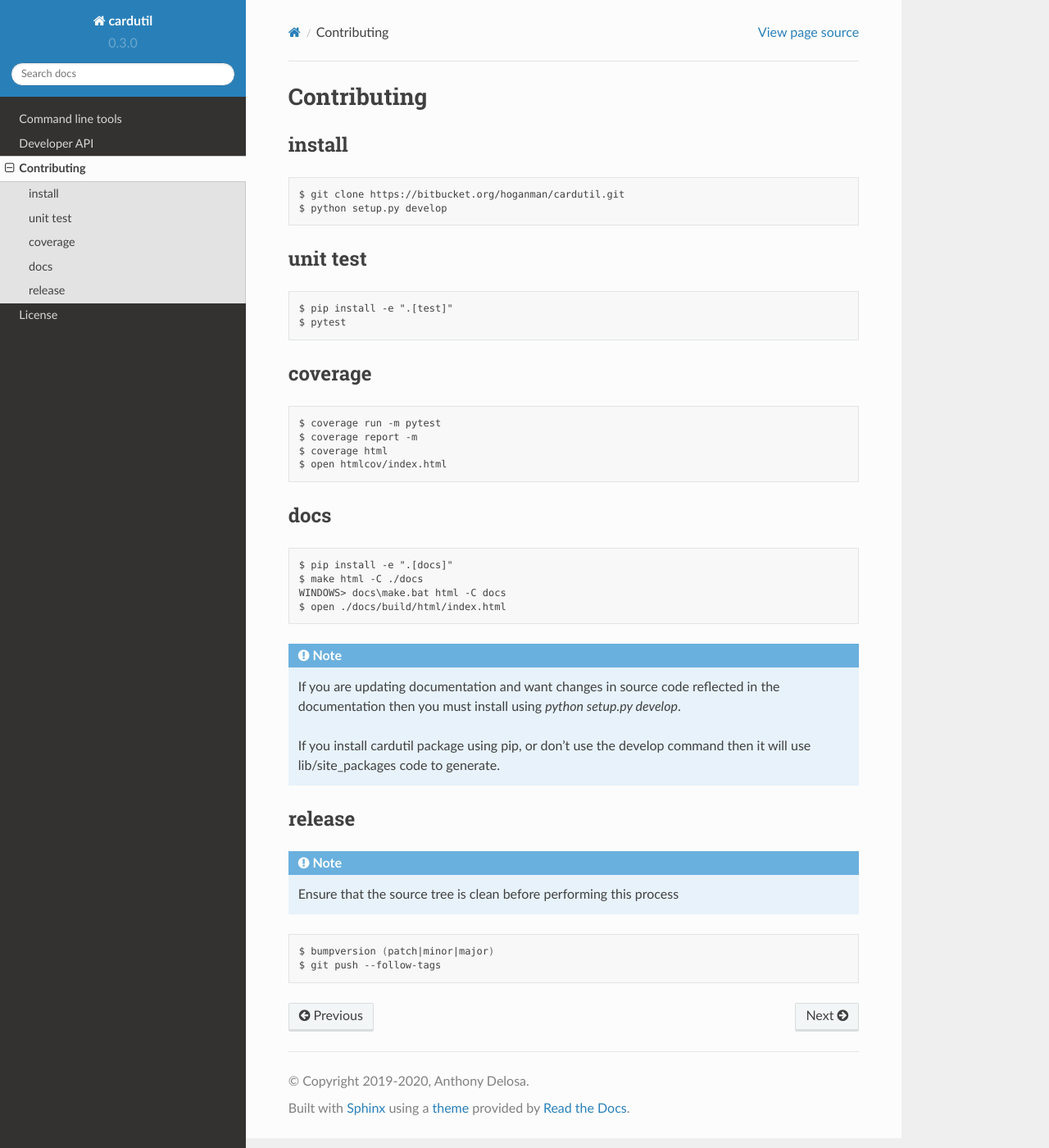
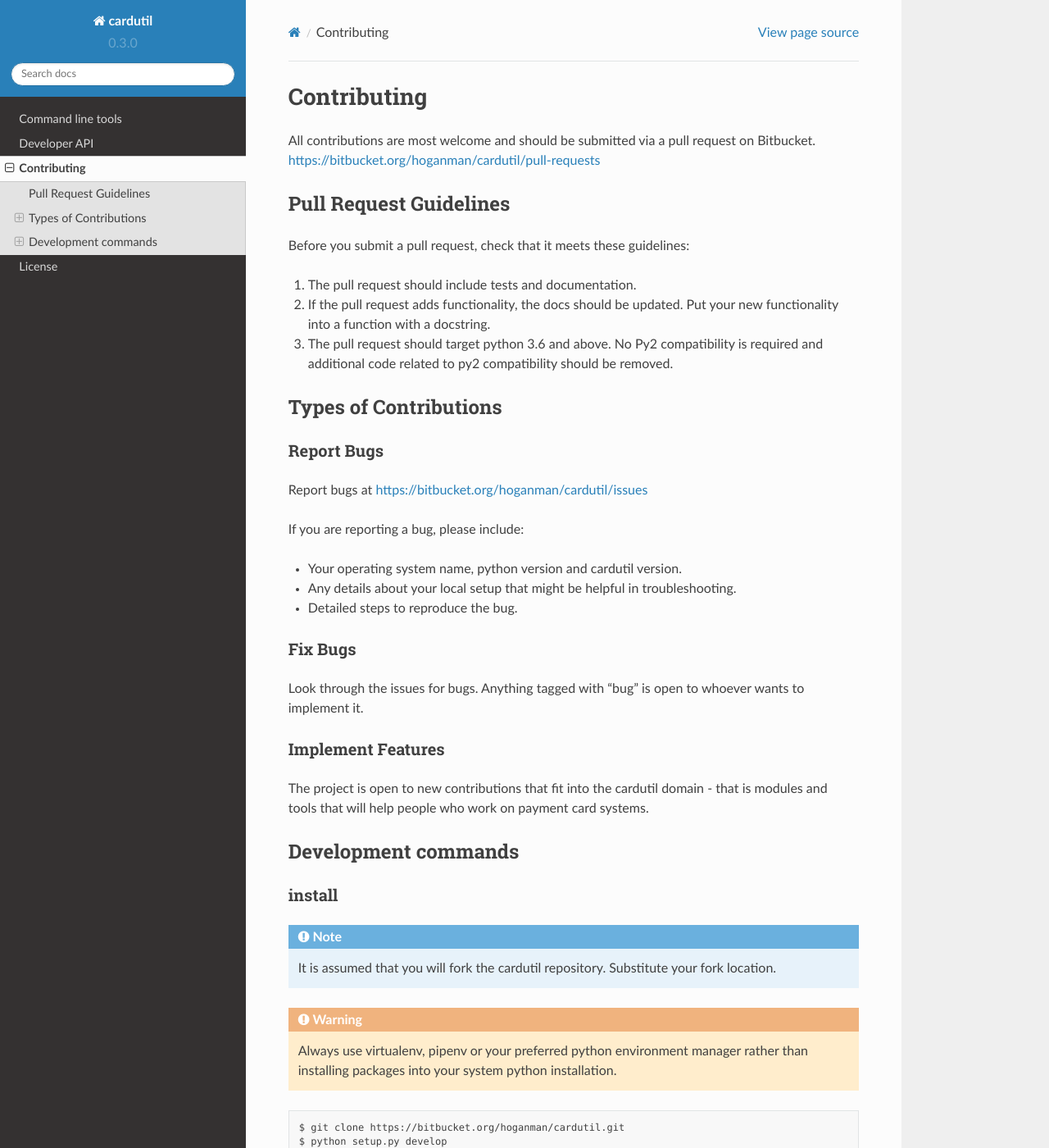
Before and after one commit to adelosa/cardutil, a Sphinx documentation site: the page built from docs/source/contributing.rst, in a window 1280 px wide and 1400 px high. Shown: the whole window at 82% size. Built offline with Sphinx 7.4.7 and the Read the Docs theme 2.0.0, drawn with Linux system fonts in a browser that asks for light colours.

Commit message:
Doco updates * Add contributing info * make heading levels consistent

```diff
--- a/docs/source/contributing.rst
+++ b/docs/source/contributing.rst
@@ -1,8 +1,59 @@
+============
 Contributing
-------------
+============
+
+All contributions are most welcome and should be submitted via a pull request on Bitbucket.
+https://bitbucket.org/hoganman/cardutil/pull-requests
+
+
+Pull Request Guidelines
+=======================
+
+Before you submit a pull request, check that it meets these guidelines:
+
+1. The pull request should include tests and documentation.
+2. If the pull request adds functionality, the docs should be updated. Put
+   your new functionality into a function with a docstring.
+3. The pull request should target python 3.6 and above. No Py2 compatibility is required
+   and additional code related to py2 compatibility should be removed.
+
+Types of Contributions
+======================
+
+Report Bugs
+-----------
+
+Report bugs at https://bitbucket.org/hoganman/cardutil/issues
+
+If you are reporting a bug, please include:
+
+* Your operating system name, python version and cardutil version.
+* Any details about your local setup that might be helpful in troubleshooting.
+* Detailed steps to reproduce the bug.
+
+Fix Bugs
+--------
+
+Look through the issues for bugs. Anything tagged with "bug"
+is open to whoever wants to implement it.
+
+Implement Features
+------------------
+
+The project is open to new contributions that fit into the cardutil domain - that is modules and tools that
+will help people who work on payment card systems.
+
+
+Development commands
+====================
 
 install
-~~~~~~~
+-------
+
+.. note:: It is assumed that you will fork the cardutil repository.
+          Substitute your fork location.
+.. warning:: Always use virtualenv, pipenv or your preferred python environment manager rather than installing
+             packages into your system python installation.
 
 ::
 
@@ -11,7 +62,7 @@
 
 
 unit test
-~~~~~~~~~
+---------
 
 ::
 
@@ -19,7 +70,7 @@
     $ pytest
 
 coverage
-~~~~~~~~
+--------
 
 ::
 
@@ -29,7 +80,7 @@
     $ open htmlcov/index.html
 
 docs
-~~~~
+----
 
 ::
 
@@ -38,14 +89,14 @@
     WINDOWS> docs\make.bat html -C docs
     $ open ./docs/build/html/index.html
 
-.. note:: If you are updating documentation and want changes in source code reflected
+.. warning:: If you are updating documentation and want changes in source code reflected
           in the documentation then you must install using `python setup.py develop`.
 
           If you install cardutil package using pip, or don't use the develop command then
           it will use lib/site_packages code to generate.
 
 release
-~~~~~~~
+-------
 .. note::
    Ensure that the source tree is clean before performing this process
 
--- a/docs/source/index.rst
+++ b/docs/source/index.rst
@@ -6,7 +6,7 @@
 .. include:: ../../README.rst
 
 contents
---------
+========
 .. toctree::
    :maxdepth: 2
 
--- a/docs/source/license.rst
+++ b/docs/source/license.rst
@@ -1,3 +1,4 @@
+=======
 License
 =======
 .. include:: ../../LICENSE
```
Also changed, not shown: README.rst (+5 -4 lines), docs/source/api.rst (+7 -7 lines).
